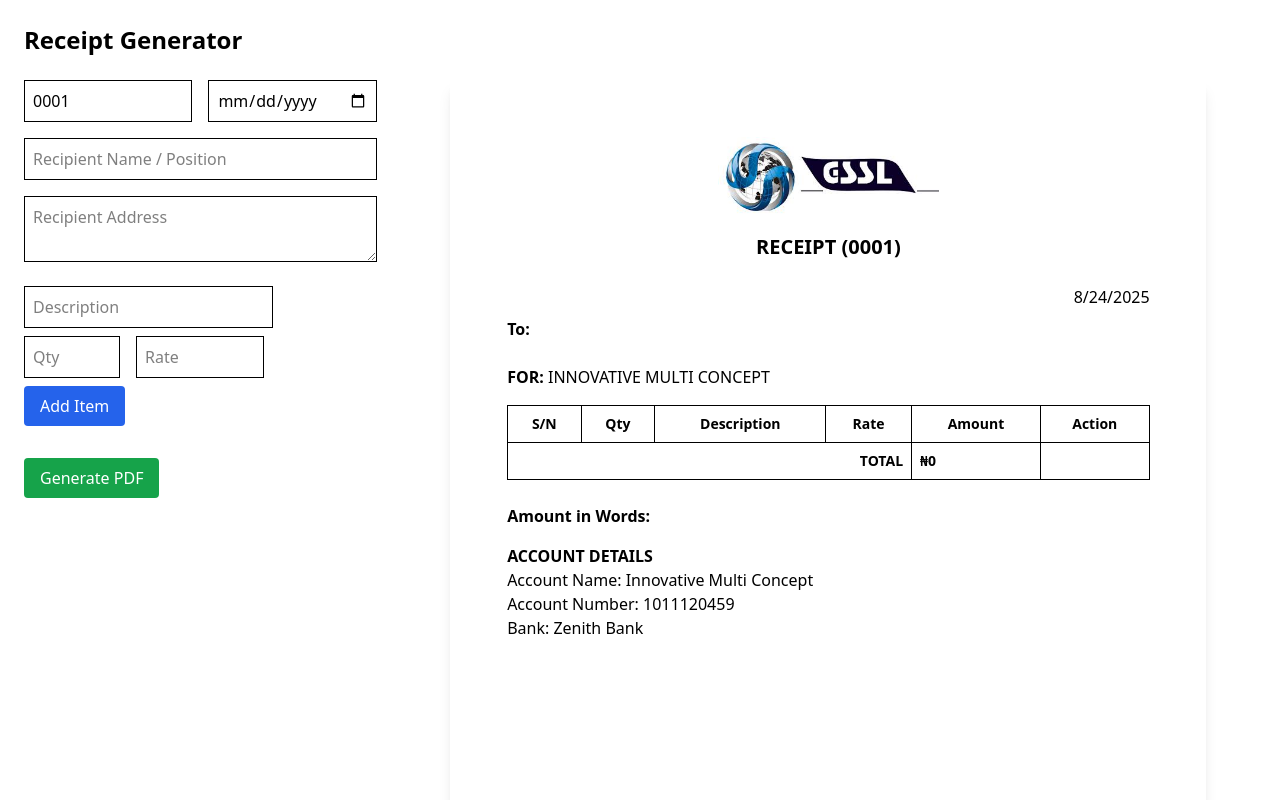
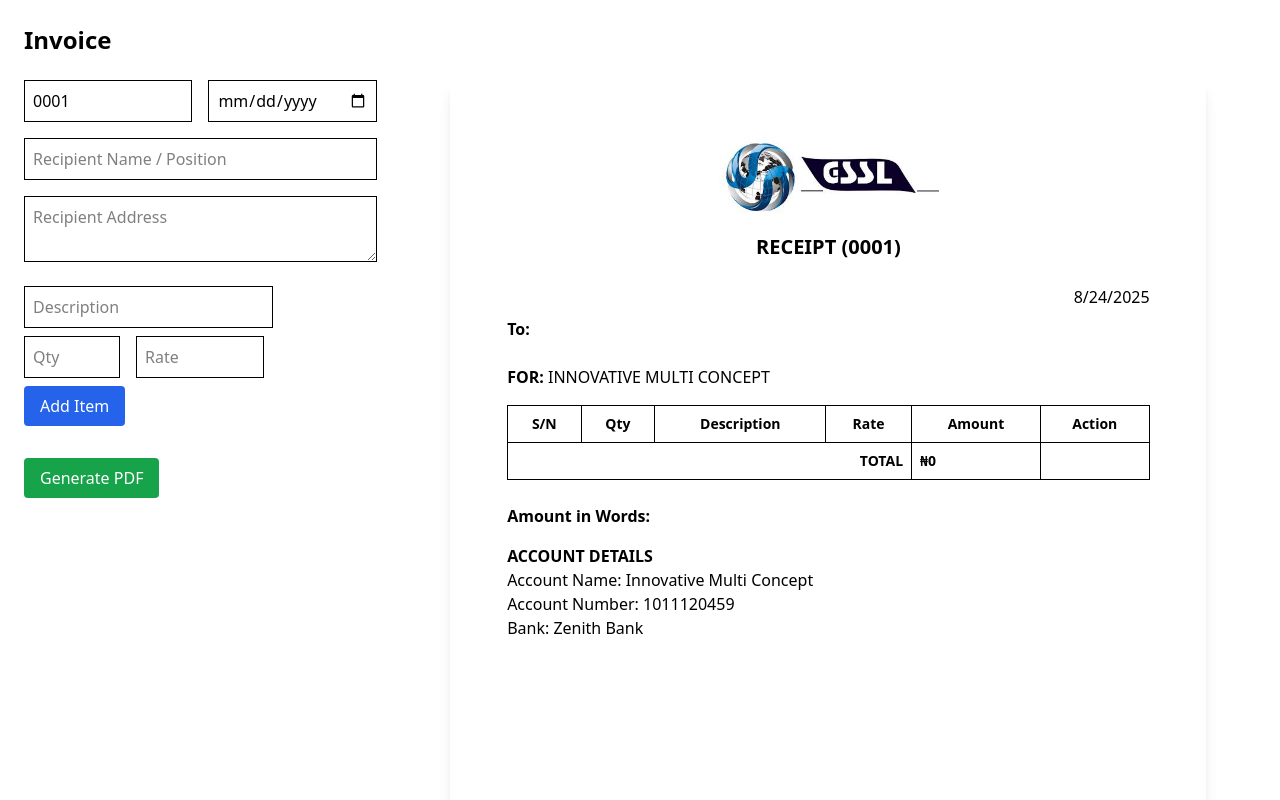
Before and after one commit to AndrewBello/invoice-gen, a React (Vite) app: page / in a window 1280 px wide. Shown: the top 800 px of the page. Built offline with nearby package versions, Linux system fonts and the light colour scheme.

Commit message:
title-update

```diff
--- a/src/App.jsx
+++ b/src/App.jsx
@@ -80,7 +80,7 @@ export default function InvoiceGenerator() {
 
   return (
     <div className="p-6">
-      <h1 className="text-2xl font-bold mb-6">Receipt Generator</h1>
+      <h1 className="text-2xl font-bold mb-6">Invoice</h1>
 
       <div className="grid grid-cols-10 gap-6">
         {/* Left - Inputs */}
```
